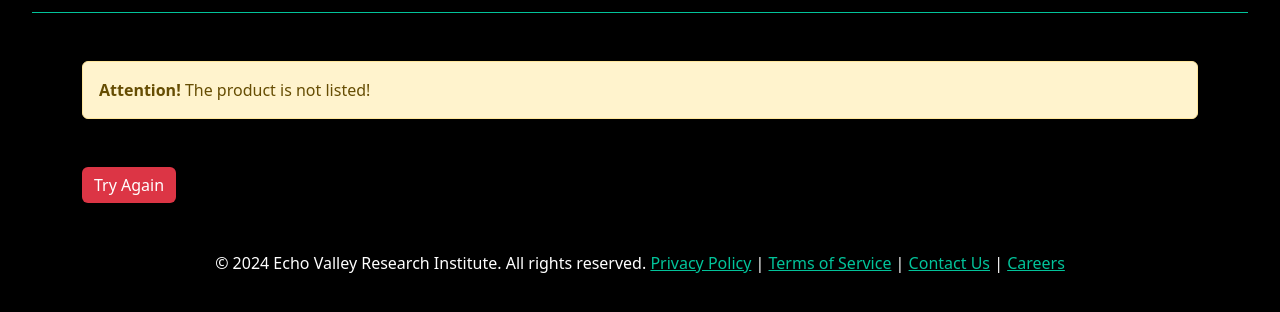
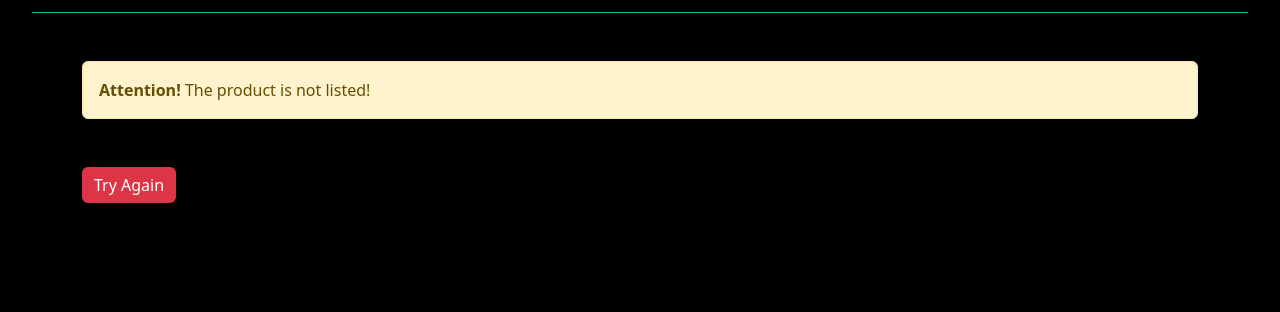
Before and after one commit to Vestels/echovalley, a plain HTML site: page error.html in a window 1280 px wide. Shown: the part 72-384 px from the top of the page. Drawn offline with nearby package versions, Linux system fonts and the light colour scheme.

Commit message:
Update error.html

```diff
--- a/error.html
+++ b/error.html
@@ -72,19 +72,6 @@
         <strong>Attention!</strong> The product is not listed!
     </div>
     <a class="btn btn-danger" href="newproduct.html">Try Again</a>
-
-
-<!-- FOOTER -->
-
-<footer class="container  my-5">
-    <div class="mt-5 text-center">
-        © 2024 Echo Valley Research Institute. All rights reserved.
-        <a href="">Privacy Policy</a> |
-        <a href="">Terms of Service</a> |
-        <a href="">Contact Us</a> |
-        <a href="">Careers</a>
-    </div>
-</footer>
 </div>
 
 </body>
```
